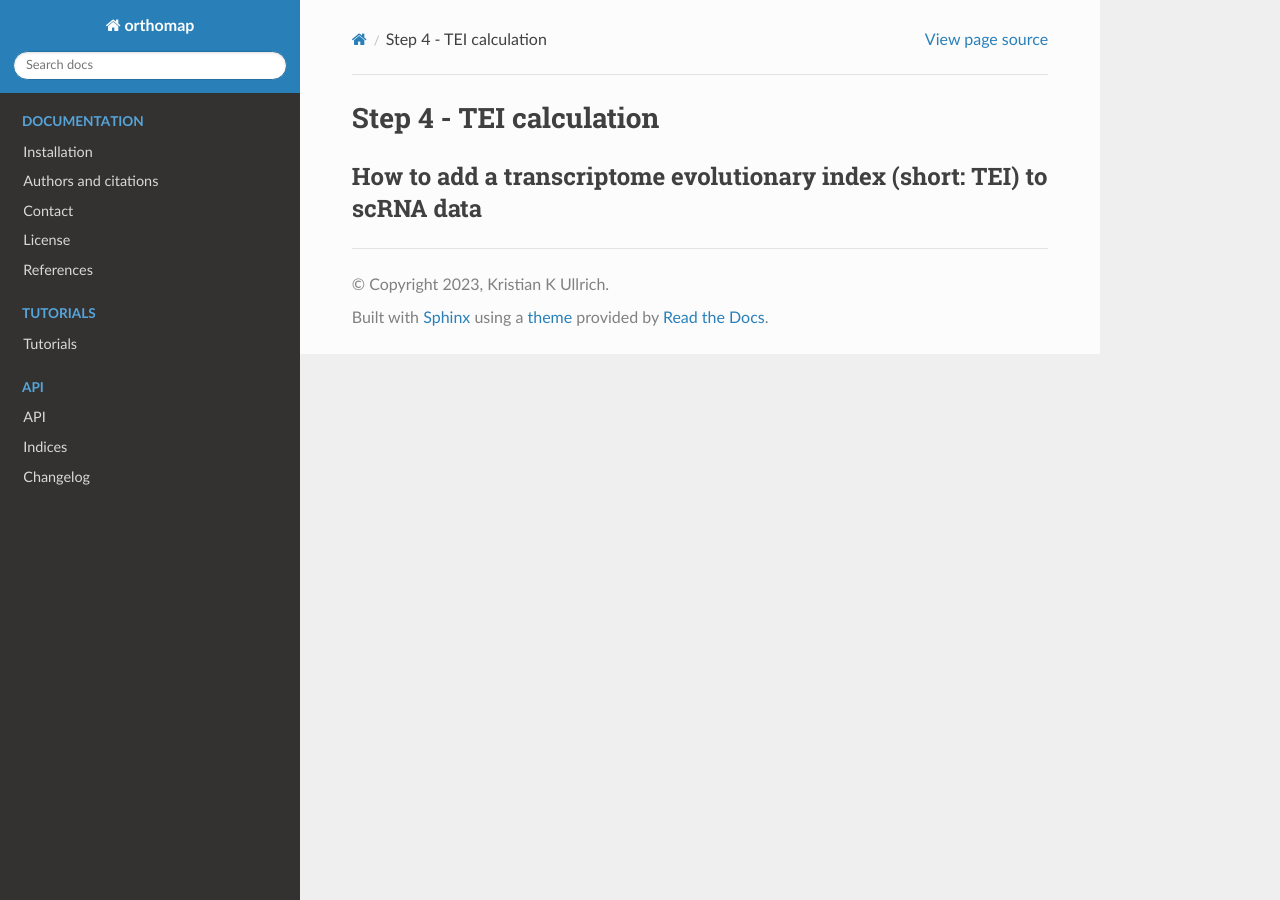
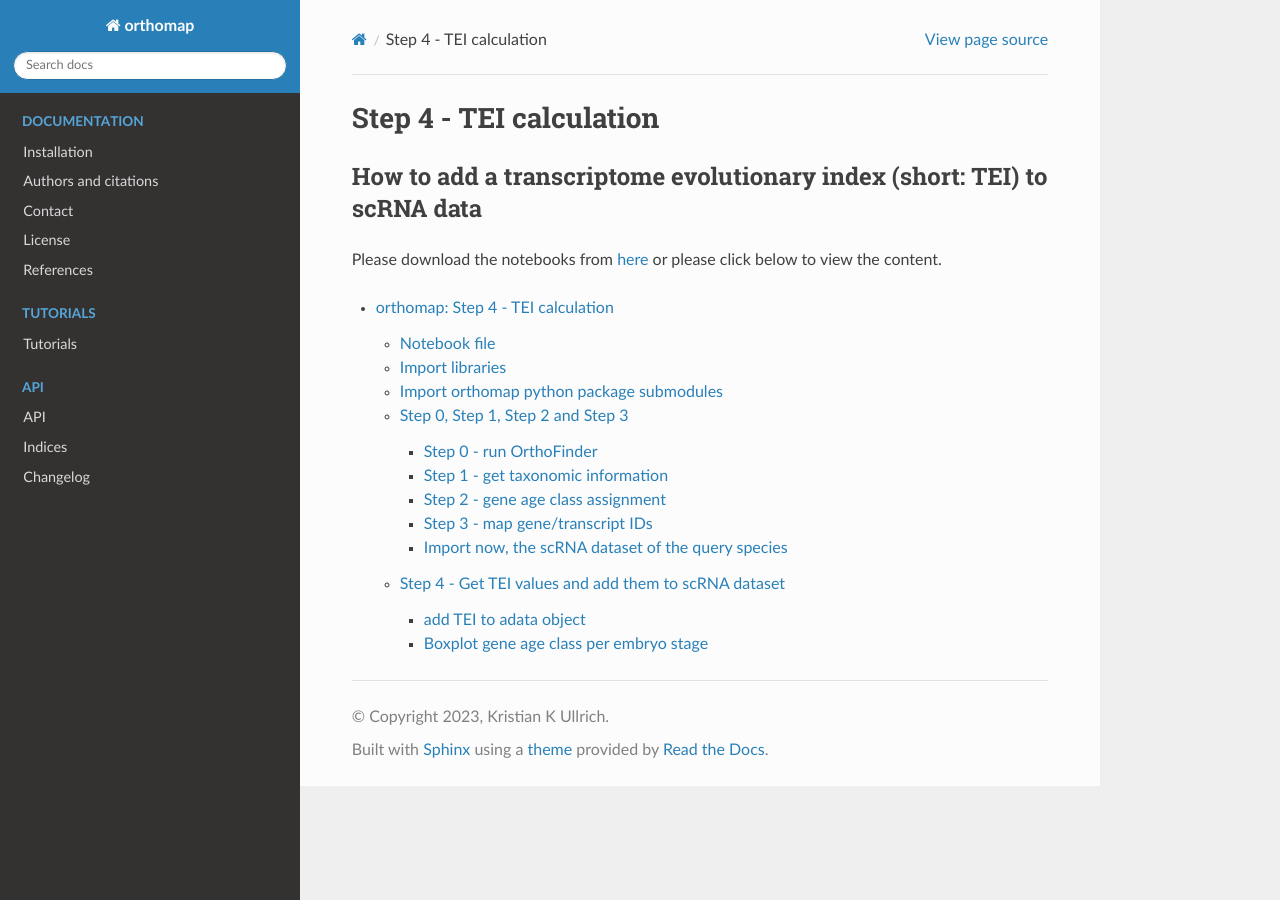
Before and after one commit to kullrich/orthomap, a Sphinx documentation site: the page built from docs/tutorials/add_tei.rst, in a window 1280 px wide. Built offline with Sphinx 7.4.7 and the Read the Docs theme 2.0.0, drawn with Linux system fonts in a browser that asks for light colours; formulas are drawn with MathJax 3; pages that are not in the unit, such as notebooks, are missing from menus.

Commit message:
# added add_tei.ipynb

```diff
--- a/docs/tutorials/add_tei.rst
+++ b/docs/tutorials/add_tei.rst
@@ -5,3 +5,10 @@
 
 How to add a transcriptome evolutionary index (short: TEI) to scRNA data
 ------------------------------------------------------------------------
+
+Please download the notebooks from `here <https://raw.githubusercontent.com/kullrich/orthomap/main/docs/notebooks/add_tei.ipynb>`_
+or please click below to view the content.
+
+.. toctree::
+
+   ../notebooks/add_tei
```
Also changed, not shown: docs/notebooks/geneset_overlap.ipynb.
